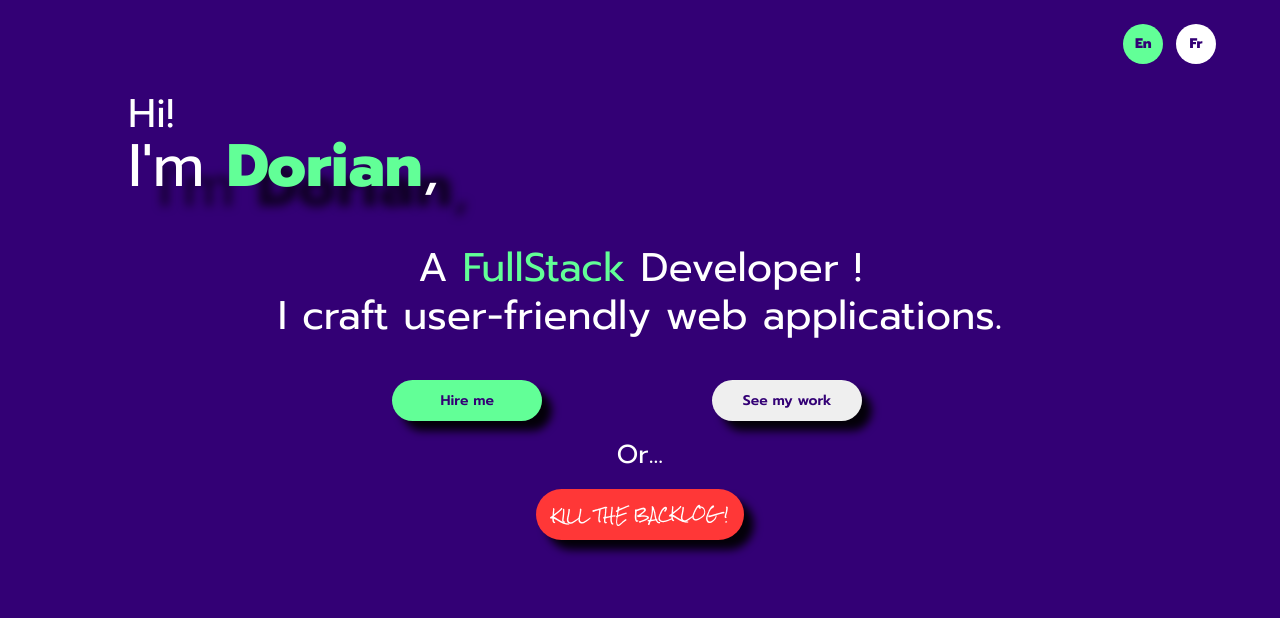
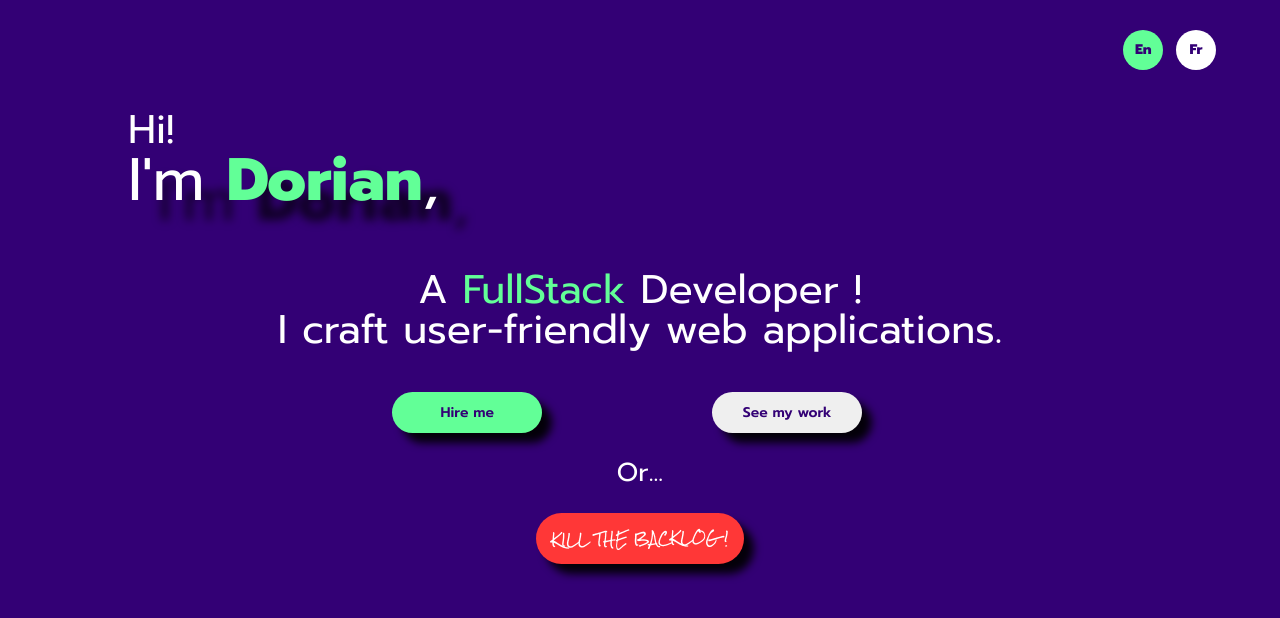
Before and after one commit to DDoorriiaann/personal-website, an Angular app: page /hero in a window 1280 px wide. Shown: the top 618 px of the page. Built offline with nearby package versions, Linux system fonts and the light colour scheme.

Commit message:
[FIX]#HERO: no more shrinking during height resizing

```diff
--- a/src/app/modules/hero/hero.component.scss
+++ b/src/app/modules/hero/hero.component.scss
@@ -5,14 +5,14 @@
   flex-direction: column;
   align-items: center;
   width: 100vw;
-  height: 100vh;
   background-color: $primary;
   font-family: $primary-font;
   color: white;
+  min-height: 100vh;
 }
 
 .language-selection {
-  margin-top: 3vh;
+  margin-top: 30px;
   display: flex;
   justify-content: flex-end;
   width: 90vw;
@@ -36,15 +36,16 @@
   display: flex;
   flex-direction: column;
   align-items: center;
+  //min-height: 500px;
 
   & .hi {
     width: 90vw;
-    margin: 5vh 0 0 10vw;
+    margin: 50px 0 0 10vw;
     font-size: 40px;
   }
   & .who {
     width: 90vw;
-    margin: 4vh 0 0 10vw;
+    margin: 30px 0 0 10vw;
     font-size: 60px;
   }
   & .what {
@@ -53,8 +54,8 @@
     padding: 20px;
     border-radius: 20px;
     width: 60vw;
-    margin-top: 6vh;
-    line-height: 6vh;
+    margin-top: 60px;
+    line-height: 40px;
     font-size: 40px;
     & .developer-mobile {
       display: none;
@@ -91,13 +92,14 @@
 }
 
 .game-button {
-  margin-top: 3vh;
+  margin-top: 30px;
   display: flex;
   flex-direction: column;
   align-items: center;
   font-size: 20px;
+  padding-bottom: 50px;
   & .kill-the-backlog-button {
-    margin-top: 3vh;
+    margin-top: 30px;
     background-color: $warn;
     font-family: "Rock Salt", cursive;
     color: white;
@@ -107,7 +109,7 @@
   }
 }
 .hero-text-button {
-  margin: 1vh 4vw 0 2vw;
+  margin: 10px 4vw 0 2vw;
   font-family: $primary-font;
   font-size: 14px;
   font-weight: 600;
```
